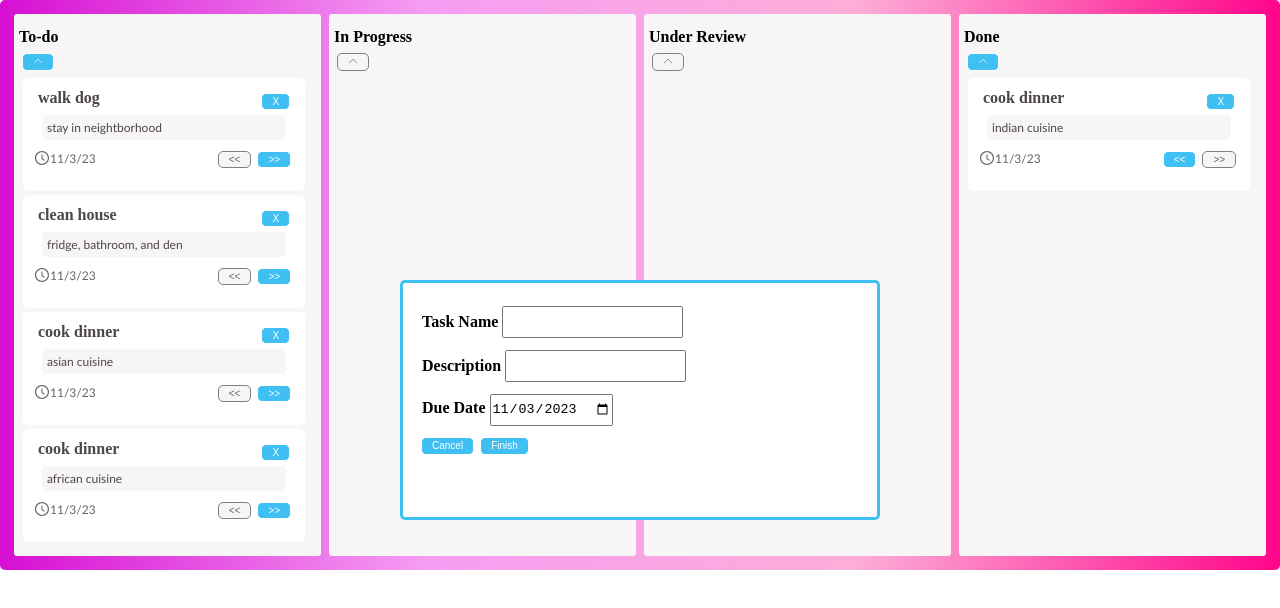
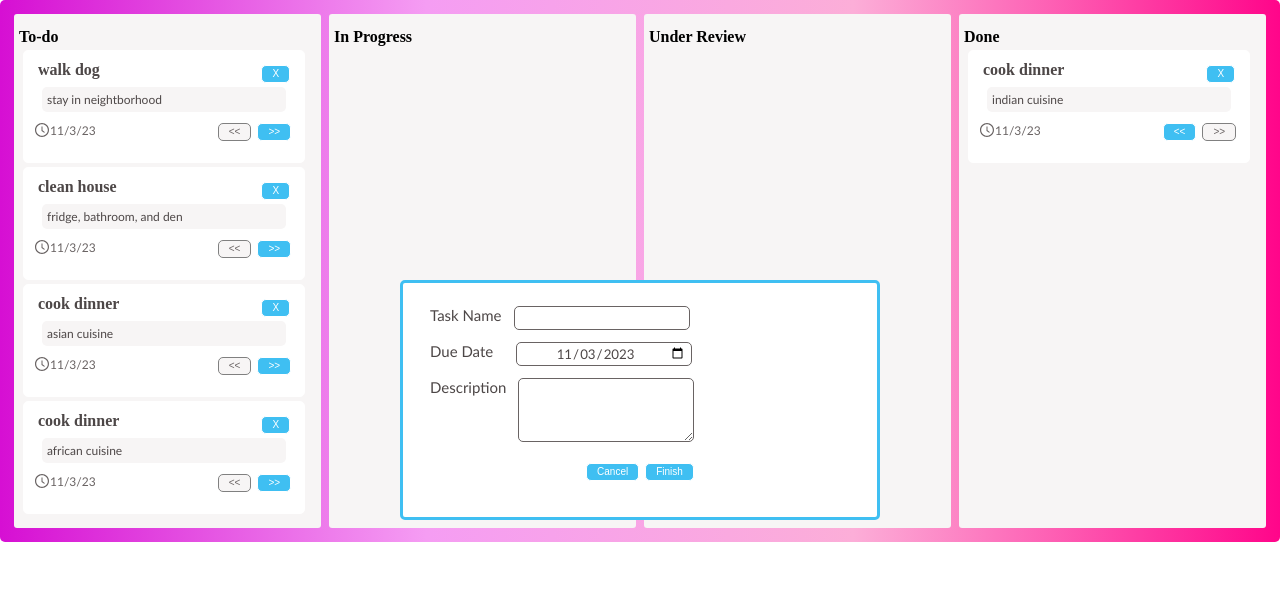
Before and after one commit to dayblassingame/CapableTM, a React app: page / in a window 1280 px wide. Both pictures are taken after a click on the button "Add New Task". Shown: the top 608 px of the page. Built offline with nearby package versions, Linux system fonts and the light colour scheme.

Commit message:
styled new task component

```diff
--- a/src/App.scss
+++ b/src/App.scss
@@ -2,5 +2,6 @@
 @import './stylesheets/utilities/utilties';
 @import './stylesheets/base/variables';
 @import './stylesheets/components/button';
+@import './stylesheets/components/accordion';
 @import './stylesheets/components/newTaskModal';
 @import './stylesheets/layout/task';
--- a/src/NewTaskModal.jsx
+++ b/src/NewTaskModal.jsx
@@ -46,21 +46,24 @@ export default function NewTaskModal(props){
         <div id='newTaskModal' className='display-none'>
             <form onSubmit={authenticate}>
                 <span>
-                    <label><b>Task Name</b></label>
+                    <label> Task Name </label>
                     <input required type='text' name='name' value={name} autoComplete='off' maxLength='40' onChange={(e)=>setName(e.target.value)}/>
                 </span>
                 <span>
-                    <label><b>Description</b></label>
-                    <input required type='text' name='details' value={details} autoComplete='off' maxLength='300' onChange={(e)=>setDetails(e.target.value)}/>
+                    <label> Due Date </label>
+                    <input type='date' name='date' className="date"
+                    required min={new Date()} value={date} onChange={(e) => setDate(e.target.value)}/>
+                    <p id='dateError' className="error">{error}</p>
+
                 </span>
                 <span>
-                    <p id='dateError' className="error">{error}</p>
-                    <label><b>Due Date</b></label>
-                    <input type='date' name='date'
-                    required min={new Date()} value={date} onChange={(e) => setDate(e.target.value)}/>
+                    <label> Description </label>
+                    <textarea name = 'details' value={details} autoComplete='off' maxLength='300' onChange={(e)=>setDetails(e.target.value)}/>
                 </span>
-                <button type='button'  className="ctm-C-button" onClick={clearForm}>Cancel</button>
-                <button type='submit'  className="ctm-C-button" >Finish</button>
+                <span className="newTaskModalControls" >
+                    <button type='button'  className="ctm-C-button" onClick={clearForm}>Cancel</button>
+                    <button type='submit'  className="ctm-C-button" >Finish</button>
+                </span>
             </form>
         </div>
     )
--- /dev/null
+++ b/src/stylesheets/components/_accordion.scss
@@ -0,0 +1,21 @@
+.accordionOpen{
+    display: none;
+
+    @media screen and (max-width: $max-device-width){
+        display: inline;
+        vertical-align: middle;
+        float: right;
+
+        color: black;
+        background-color: transparent;
+        border: none
+    }
+
+    &:focus{
+        border: 1px, solid, white;
+    }
+
+}
+.accordionClosed{
+    transform:rotate( 180deg);
+}
--- a/src/stylesheets/components/_newTaskModal.scss
+++ b/src/stylesheets/components/_newTaskModal.scss
@@ -1,5 +1,11 @@
-.ctm-C-newTaskButton{
+.ctm-C-newTaskContainer{
+    display: block;
 
+    .ctm-C-newTaskButton{
+        height: 2.5rem;
+        width: 8rem;
+        font-size: 14px;
+    }
 }
 .ctm-C-newTaskModalContainer{
     margin: auto;
@@ -8,6 +14,7 @@
     left: 50%;
     transform: translate(-50%, -50%);
     display: block;
+    overflow: hidden;
 
     height: 15rem;
     width: 30rem;
@@ -18,11 +25,21 @@
 
     background-color: white;
 
+    @media screen and (max-width: $max-device-width){
+        width: 20rem;
+        height: 15rem;
+    }
+
     form{
         display: block;
         margin: auto;
         text-align: left;
         padding: $padding-medium;
+
+        .newTaskModalControls{
+            padding-top: $padding-small;
+            text-align: center;
+        }
 
         span{
             display: block;
@@ -30,13 +47,71 @@
 
             p{
                 display:block;
+                margin: $margin-small $margin-none;
+            }
+
+            .error{
+                text-align: center;
+                font-size: 13px;
+                color: red;
+            }
+
+            label{
+                margin: $margin-small $margin-medium;
+
+                display: inline-block;
+                vertical-align: top;
+
+                font-family: $font-family;
+                font-size: 15px;
+                color: $dark-grey;
+
             }
 
             input{
-                margin: $margin-small;
-                height: 2rem;
+                margin: $margin-small $margin-small;
+                padding: $padding-extra-small;
+                height: 1.5rem;
                 display: inline;
-                width: auto;
+                width: 11rem;
+                vertical-align: top;
+
+                border:1px solid $grey;
+                border-radius: 5px;
+                font-family: $font-family;
+                color: $dark-grey;
+
+                &:focus{
+                    outline: 1px solid $blue;
+                    box-shadow: 0 0 5px $blue;
+                }
+            }
+
+            .date{
+                margin-left: 15px;
+                text-align: center;
+                color: $dark-grey;
+            }
+
+            textarea{
+                margin: $margin-small $margin-small;
+                padding: $padding-extra-small;
+                display: inline;
+                height: 4rem;
+                width: 11rem;
+                vertical-align: top;
+
+                border:1px solid $grey;
+                border-radius: 5px;
+
+                font-family: $font-family;
+                color: $dark-grey;
+
+                &:focus{
+                    outline: 1px solid $blue;
+                    box-shadow: 0 0 5px $blue;
+                }
+
             }
         }
 
```
